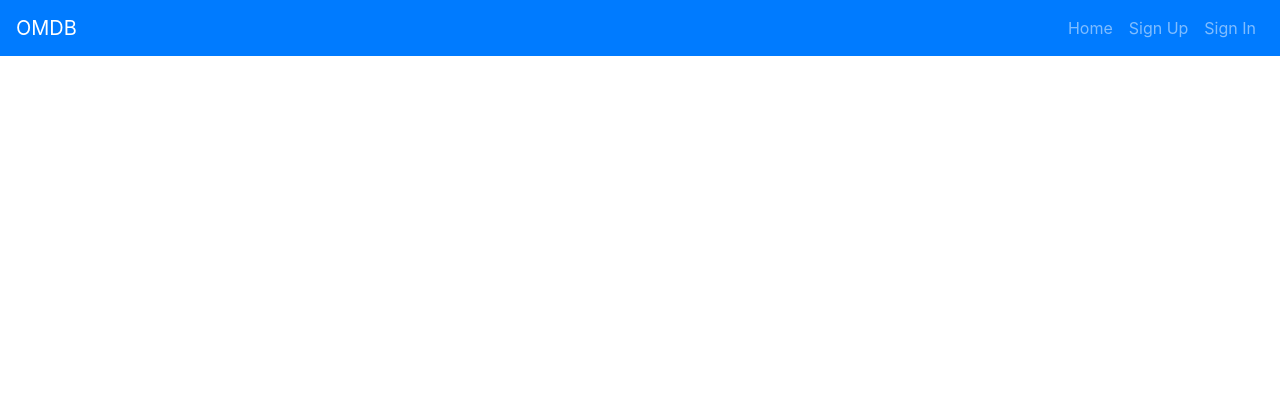
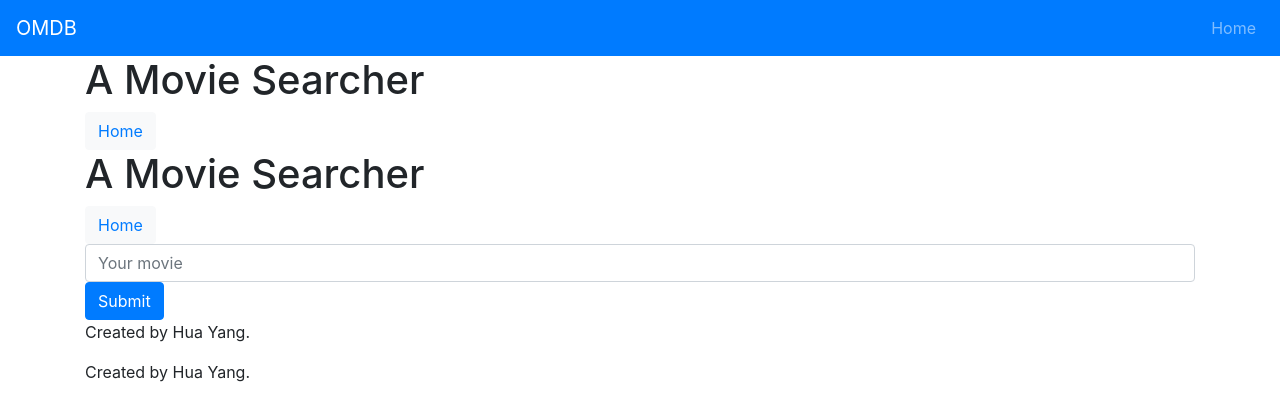
Before and after one commit to kurotsubasa/omdb, a React app: page /#/ in a window 1280 px wide. Shown: the top 420 px of the page. Built offline with nearby package versions, Linux system fonts and the light colour scheme.

Commit message:
Created search function and display
Created search functionality and form
Created display for search result
Need to add nomination functionality

```diff
--- a/src/App.js
+++ b/src/App.js
@@ -2,31 +2,26 @@ import React, { Component, Fragment } from 'react'
 import { Route } from 'react-router-dom'
 import { v4 as uuid } from 'uuid'
 
-import AuthenticatedRoute from './components/AuthenticatedRoute/AuthenticatedRoute'
 import AutoDismissAlert from './components/AutoDismissAlert/AutoDismissAlert'
 import Header from './components/Header/Header'
-import SignUp from './components/SignUp/SignUp'
-import SignIn from './components/SignIn/SignIn'
-import SignOut from './components/SignOut/SignOut'
-import ChangePassword from './components/ChangePassword/ChangePassword'
 import Movies from './components/Movies/Movies.js'
 
 class App extends Component {
   constructor (props) {
     super(props)
     this.state = {
-      user: null,
       msgAlerts: [],
-      selected: []
+      selected: [],
+      movies: []
     }
   }
 
-  setUser = user => this.setState({ user })
+  setSelected = (title) => {
+    this.setState({ selected: title })
+  }
 
-  clearUser = () => this.setState({ user: null })
-
-  setSelected = (id) => {
-    this.setState({ selected: id })
+  setMovies = (titles) => {
+    this.setState({ movies: titles })
   }
 
   deleteAlert = (id) => {
@@ -59,20 +54,8 @@ class App extends Component {
           />
         ))}
         <main className="container">
-          <Route path='/sign-up' render={() => (
-            <SignUp msgAlert={this.msgAlert} setUser={this.setUser} />
-          )} />
-          <Route path='/sign-in' render={() => (
-            <SignIn msgAlert={this.msgAlert} setUser={this.setUser} />
-          )} />
-          <AuthenticatedRoute user={user} path='/sign-out' render={() => (
-            <SignOut msgAlert={this.msgAlert} clearUser={this.clearUser} user={user} />
-          )} />
-          <AuthenticatedRoute user={user} path='/change-password' render={() => (
-            <ChangePassword msgAlert={this.msgAlert} user={user} />
-          )} />
-          <AuthenticatedRoute user={user} path='/movies' render={() => (
-            <Movies msgAlert={this.msgAlert} user={user} selected={this.state.selected} setSelected={this.setSelected} />
+          <Route path='/' render={() => (
+            <Movies msgAlert={this.msgAlert} selected={this.state.selected} setSelected={this.setSelected} movies={this.state.movies} setMovies={this.setMovies}/>
           )} />
         </main>
       </Fragment>
--- a/src/apiConfig.js
+++ b/src/apiConfig.js
@@ -1,7 +1,7 @@
 let apiUrl
 const apiUrls = {
-  production: 'http://www.omdbapi.com/?i=tt3896198&apikey=ed03f20d',
-  development: 'http://www.omdbapi.com/?i=tt3896198&apikey=ed03f20d'
+  production: 'http://www.omdbapi.com/?',
+  development: 'http://www.omdbapi.com/?'
 }
 
 if (window.location.hostname === 'localhost') {
--- /dev/null
+++ b/src/apiKey.js
@@ -0,0 +1,3 @@
+const apiKey = '&apikey=ed03f20d'
+
+export default apiKey
--- a/src/components/Header/Header.js
+++ b/src/components/Header/Header.js
@@ -1,20 +1,6 @@
 import React, { Fragment } from 'react'
 import Nav from 'react-bootstrap/Nav'
 import Navbar from 'react-bootstrap/Navbar'
-
-const authenticatedOptions = (
-  <Fragment>
-    <Nav.Link href="#change-password">Change Password</Nav.Link>
-    <Nav.Link href="#sign-out">Sign Out</Nav.Link>
-  </Fragment>
-)
-
-const unauthenticatedOptions = (
-  <Fragment>
-    <Nav.Link href="#sign-up">Sign Up</Nav.Link>
-    <Nav.Link href="#sign-in">Sign In</Nav.Link>
-  </Fragment>
-)
 
 const alwaysOptions = (
   <Fragment>
@@ -30,9 +16,7 @@ const Header = ({ user }) => (
     <Navbar.Toggle aria-controls="basic-navbar-nav" />
     <Navbar.Collapse id="basic-navbar-nav">
       <Nav className="ml-auto">
-        { user && <span className="navbar-text mr-2">Welcome, {user.email}</span>}
         { alwaysOptions }
-        { user ? authenticatedOptions : unauthenticatedOptions }
       </Nav>
     </Navbar.Collapse>
   </Navbar>
--- a/src/components/Movies/Movies.js
+++ b/src/components/Movies/Movies.js
@@ -1,58 +1,58 @@
 import React, { useState, useEffect } from 'react'
-import { Link } from 'react-router-dom'
-import axios from 'axios'
 
-import apiUrl from '../../apiConfig'
 import Layout from '../shared/Layout'
-import Button from 'react-bootstrap/Button'
+// import Button from 'react-bootstrap/Button'
+import Search from './Search.js'
 
 // import LetsFight from '../shared/LetsFight'
 const Movies = props => {
-  const [movies, setMovies] = useState([])
+  const [newMovie, setNewMovie] = useState(null)
   useEffect(() => {
-    axios(`${apiUrl}/movies`)
-      .then(res => setMovies(res.data.movies))
-      .catch()
   }, [])
+  //
+  // const selector = (title) => {
+  //   const currentMovies = props.selected
+  // }
+  console.log(newMovie)
 
-  const moviess = movies.map(movie => {
+  // const foundMovie = () => {
+  //   return (
+  //     <tbody className="lay" key={newMovie.imdbId}>
+  //       <tr>
+  //         <td>{newMovie.Title}</td>
+  //         <td>{newMovie.Year}</td>
+  //       </tr>
+  //     </tbody>
+  //   )
+  // }
+
+  if (newMovie) {
     return (
-      <tbody className="lay" key={movie._id}>
-        <tr>
-          <td><Link to={`/movies/${movie._id}`}>{movie.name}<br></br></Link>
-            <Button variant="secondary" onClick={() => { props.setSelected(movie._id, movie.skill) }}>Select</Button></td>
-          <td>{movie.description}</td>
-        </tr>
-      </tbody>
+      <Layout className="lay">
+        <Search movies={newMovie} setMovies={setNewMovie} msgAlert={props.msgAlert}>
+        </Search>
+        <table className="table">
+          <thead>
+            <tr className="lay">
+              <th scope="col">Name</th>
+              <th scope="col">Year</th>
+            </tr>
+          </thead>
+          <tbody className="lay" key={newMovie.imdbId}>
+            <tr>
+              <td>{newMovie.Title}</td>
+              <td>{newMovie.Year}</td>
+            </tr>
+          </tbody>
+        </table>
+      </Layout>
     )
-  })
-  let movieName = ''
-
-  if (props.selected) {
-    const selectedmovie = movies.find(movie => movie._id === props.selected)
-    if (selectedmovie !== undefined) {
-      movieName = selectedmovie.name
-    }
   }
 
   return (
     <Layout className="lay">
-      <h4>movies</h4>
-      <h5>Please pick a selected movie</h5>
-      <h5>Go to the skills tab and add a skill to your movie</h5>
-      <p>Currently Selected: {movieName}</p>
-      <table className="table">
-        <thead>
-          <tr className="lay">
-            <th scope="col">Name</th>
-            <th scope="col">Description</th>
-            <th scope="col">Hp</th>
-            <th scope="col">Mp</th>
-            <th scope="col">Str</th>
-          </tr>
-        </thead>
-        {moviess}
-      </table>
+      <Search movies={newMovie} setMovies={setNewMovie} msgAlert={props.msgAlert}>
+      </Search>
     </Layout>
   )
 }
--- /dev/null
+++ b/src/components/Movies/Search.js
@@ -0,0 +1,52 @@
+import React, { useState } from 'react'
+import axios from 'axios'
+import Form from 'react-bootstrap/Form'
+import Button from 'react-bootstrap/Button'
+
+import apiUrl from '../../apiConfig'
+import apiKey from '../../apiKey'
+import Layout from '../shared/Layout'
+
+const Search = props => {
+  const [movie, setMovie] = useState({ title: '' })
+
+  const handleChange = event => {
+    setMovie({ ...movie, [event.target.name]: event.target.value })
+  }
+
+  const handleSubmit = event => {
+    event.preventDefault()
+    console.log(movie)
+    const urlMovie = movie.title.replace(/ /g, '+')
+
+    axios({
+      url: `${apiUrl}t=${urlMovie}${apiKey}`,
+      method: 'GET'
+    })
+      .then((res) => {
+        props.setMovies(res.data)
+        console.log(res.data)
+      })
+      .catch(() => props.msgAlert({
+        heading: 'Couldnt find your movie',
+        message: 'Are you logged in',
+        variant: 'danger'
+      }))
+  }
+
+  return (
+    <Layout>
+      <Form onSubmit={handleSubmit}>
+        <Form.Control
+          placeholder="Your movie"
+          value={movie.title}
+          name="title"
+          onChange={handleChange}
+        />
+        <Button type="submit">Submit</Button>
+      </Form>
+    </Layout>
+  )
+}
+
+export default Search
--- a/src/components/SignIn/SignIn.js
+++ b/src/components/SignIn/SignIn.js
@@ -33,7 +33,7 @@ class SignIn extends Component {
         message: messages.signInSuccess,
         variant: 'success'
       }))
-      .then(() => history.push('/'))
+      .then(() => history.push('/movies'))
       .catch(error => {
         this.setState({ email: '', password: '' })
         msgAlert({
--- /dev/null
+++ b/src/components/shared/Footer.js
@@ -0,0 +1,7 @@
+import React from 'react'
+
+const Footer = () => (
+  <p>Created by Hua Yang.</p>
+)
+
+export default Footer
--- /dev/null
+++ b/src/components/shared/Layout.js
@@ -0,0 +1,17 @@
+import React from 'react'
+
+import Nav from './Nav'
+import Footer from './Footer'
+
+const Layout = props => (
+  <div>
+    <h1>A Movie Searcher</h1>
+    <Nav />
+
+    {props.children}
+
+    <Footer />
+  </div>
+)
+
+export default Layout
--- /dev/null
+++ b/src/components/shared/Nav.js
@@ -0,0 +1,14 @@
+import React from 'react'
+import { NavLink } from 'react-router-dom'
+import Button from 'react-bootstrap/Button'
+
+const Nav = () => (
+  <nav className='buttoins'>
+    <Button
+      variant="light">
+      <NavLink to='/movies'>Home</NavLink>
+    </Button>
+  </nav>
+)
+
+export default Nav
```
